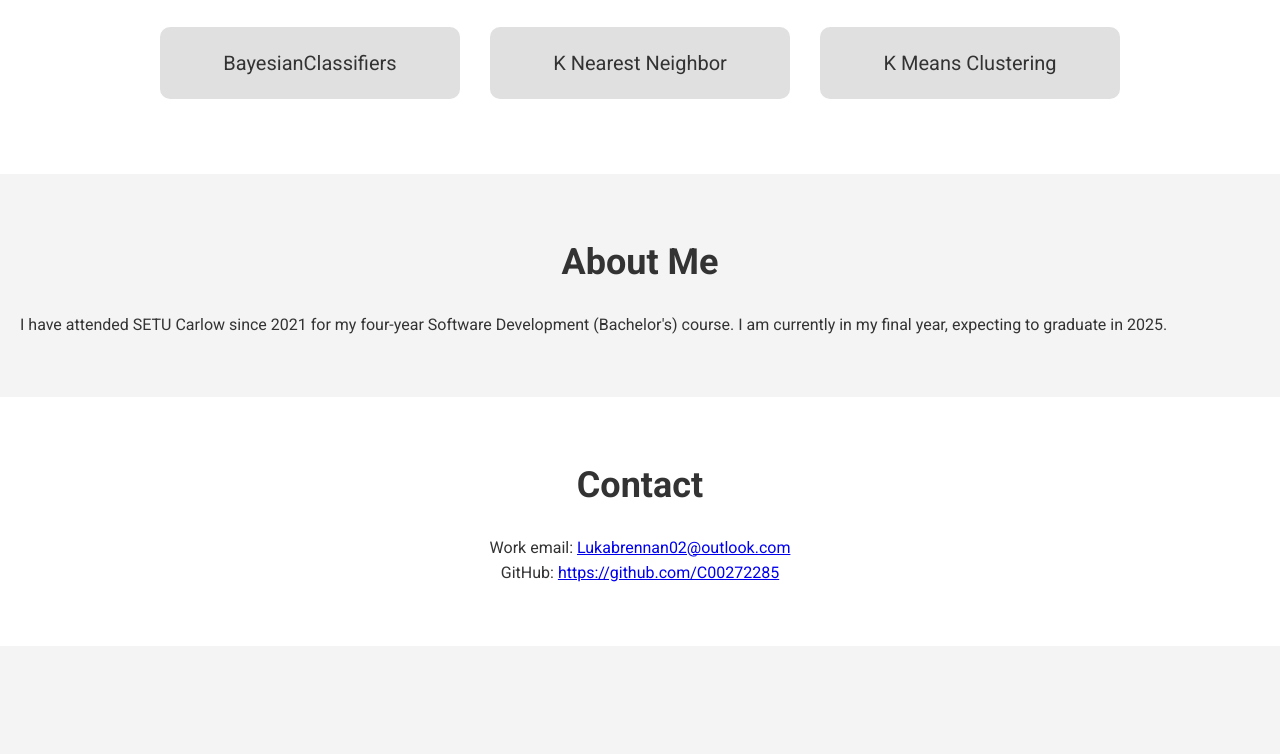
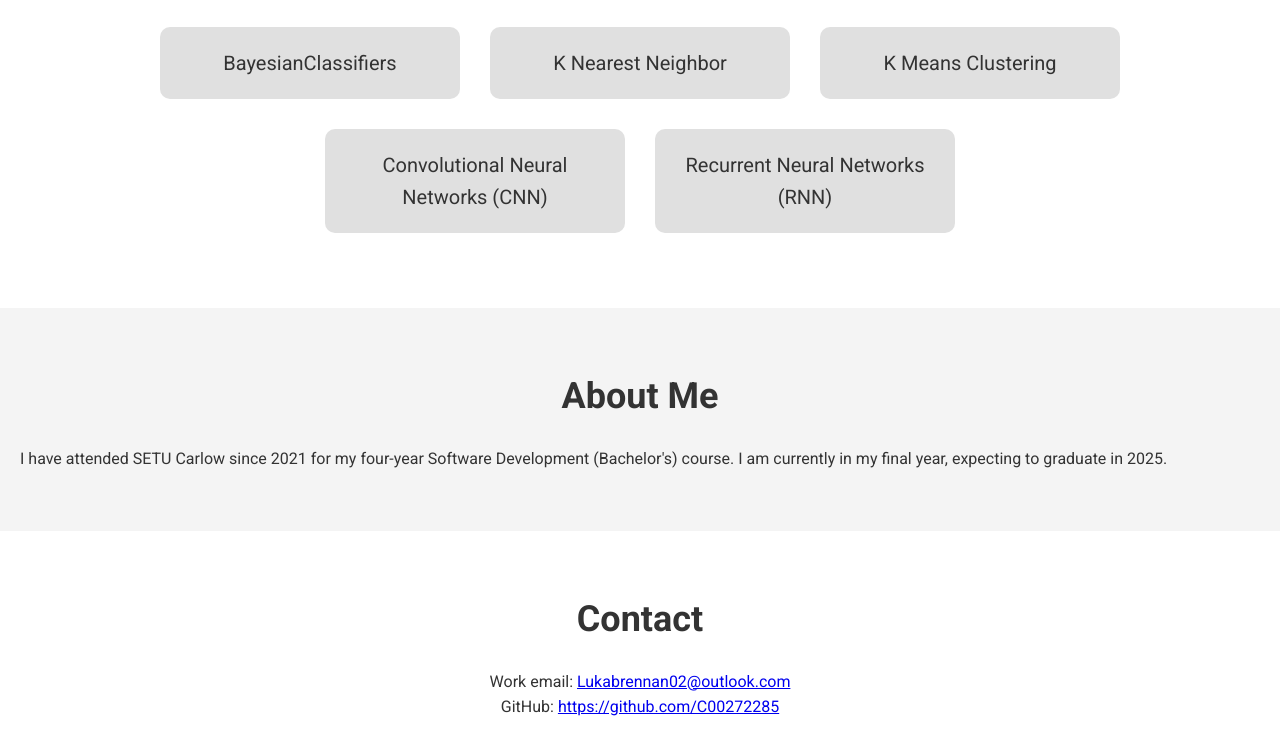
Before and after one commit to LukaBrennan/LukaBrennan.github.io, a plain HTML site: page index.html in a window 1280 px wide. Shown: the part 1107-1861 px from the top of the page. Before the commit the page ends 1753 px from the top, so only its background shows below. Drawn offline with Linux system fonts and the light colour scheme.

Commit message:
added clickable to CNN and RNN html files

```diff
--- a/index.html
+++ b/index.html
@@ -56,6 +56,14 @@
             <div class="project-card">
                 <a href="KMC.html">K Means Clustering</a>
             </div>
+
+            <div class="project-card">
+                <a href="CNN.html">Convolutional Neural Networks (CNN)</a>
+            </div>
+
+            <div class="project-card">
+                <a href="CNN.html">Recurrent Neural Networks (RNN)</a>
+            </div>
         </div>
     </section>
 
```
